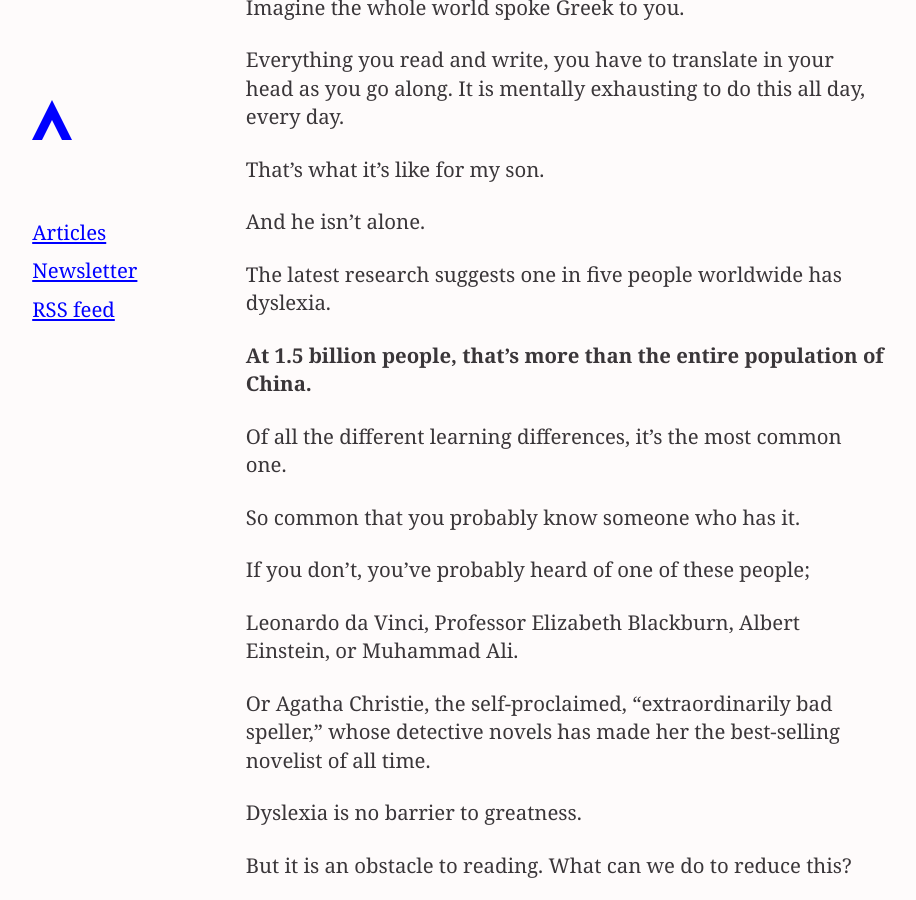
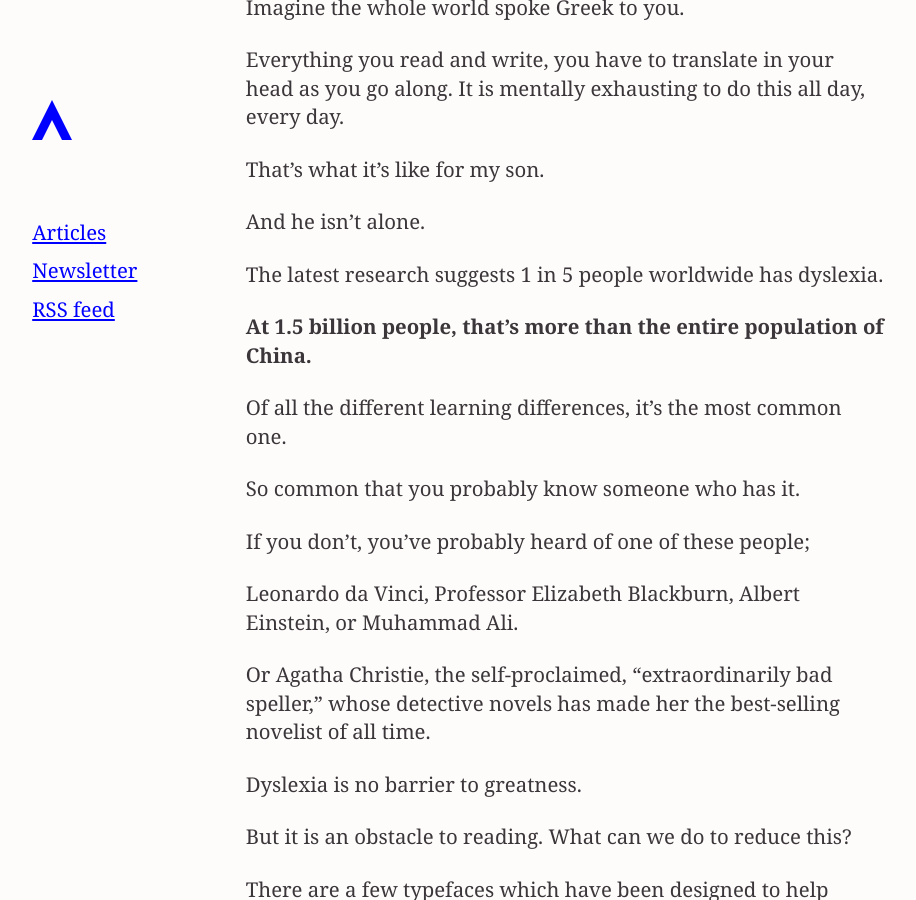
Before and after one commit to fiinix/superdupercritical, a Jekyll site: the page built from _posts/2019-07-23-dyslexia.md, in a window 1280 px wide and 900 px high, scrolled down 1092 px. Shown: the whole window, without its empty margins (110-1026 px from the left). Built offline with Jekyll 4.4.1, drawn with Linux system fonts in a browser that asks for light colours.

Commit message:
Follow internal writing guidelines

```diff
--- a/_posts/2019-07-23-dyslexia.md
+++ b/_posts/2019-07-23-dyslexia.md
@@ -30,7 +30,7 @@ That’s what it’s like for my son.
 
 And he isn’t alone.
 
-The latest research suggests one in five people worldwide has dyslexia.
+The latest research suggests 1 in 5 people worldwide has dyslexia.
 
 **At 1.5 billion people, that’s more than the entire population of China.**
 
```
